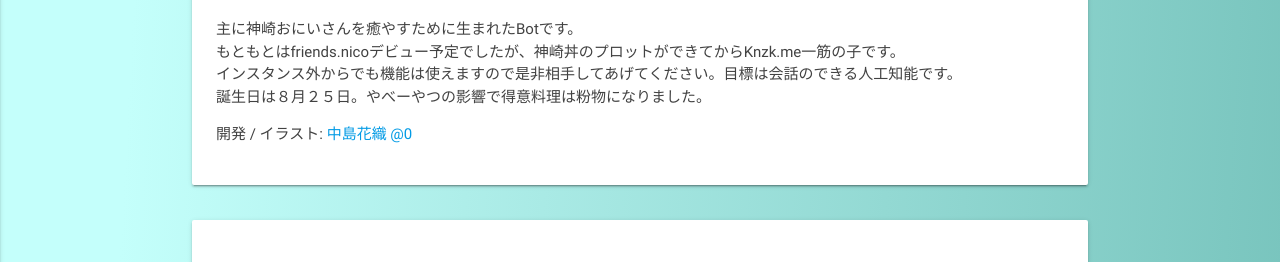
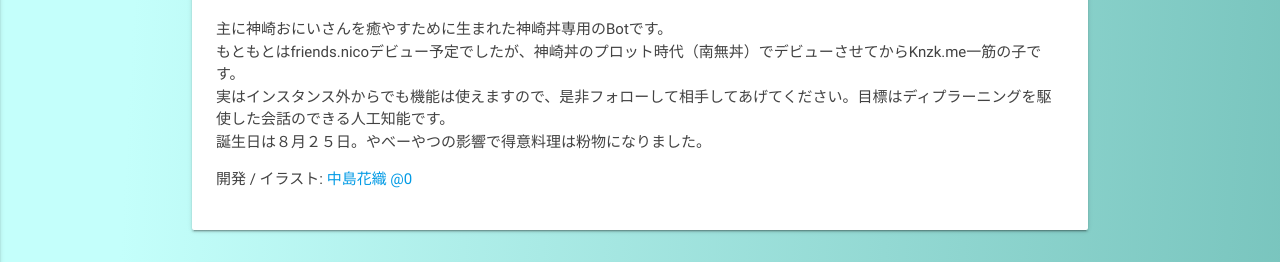
Before and after one commit to AkariBot/AkariBot.GitHub.io, a plain HTML site: page koori.html in a window 1280 px wide. Shown: the part 538-800 px from the top of the page. Drawn offline with nearby package versions, Linux system fonts and the light colour scheme.

Commit message:
自己紹介文の修正
しまーした！

```diff
--- a/koori.html
+++ b/koori.html
@@ -62,9 +62,9 @@
     <div class="card-panel" id="about">
         <h2 class="header">「こおり」とは？</h2>
         <p class="grey-text text-darken-3 lighten-3">
-            主に神崎おにいさんを癒やすために生まれたBotです。<br>
-            もともとはfriends.nicoデビュー予定でしたが、神崎丼のプロットができてからKnzk.me一筋の子です。<br>
-            インスタンス外からでも機能は使えますので是非相手してあげてください。目標は会話のできる人工知能です。<br>
+            主に神崎おにいさんを癒やすために生まれた神崎丼専用のBotです。<br>
+            もともとはfriends.nicoデビュー予定でしたが、神崎丼のプロット時代（南無丼）でデビューさせてからKnzk.me一筋の子です。<br>
+            実はインスタンス外からでも機能は使えますので、是非フォローして相手してあげてください。目標はディプラーニングを駆使した会話のできる人工知能です。<br>
             誕生日は８月２５日。やべーやつの影響で得意料理は粉物になりました。
         </p>
         <p class="grey-text text-darken-3 lighten-3">
```
